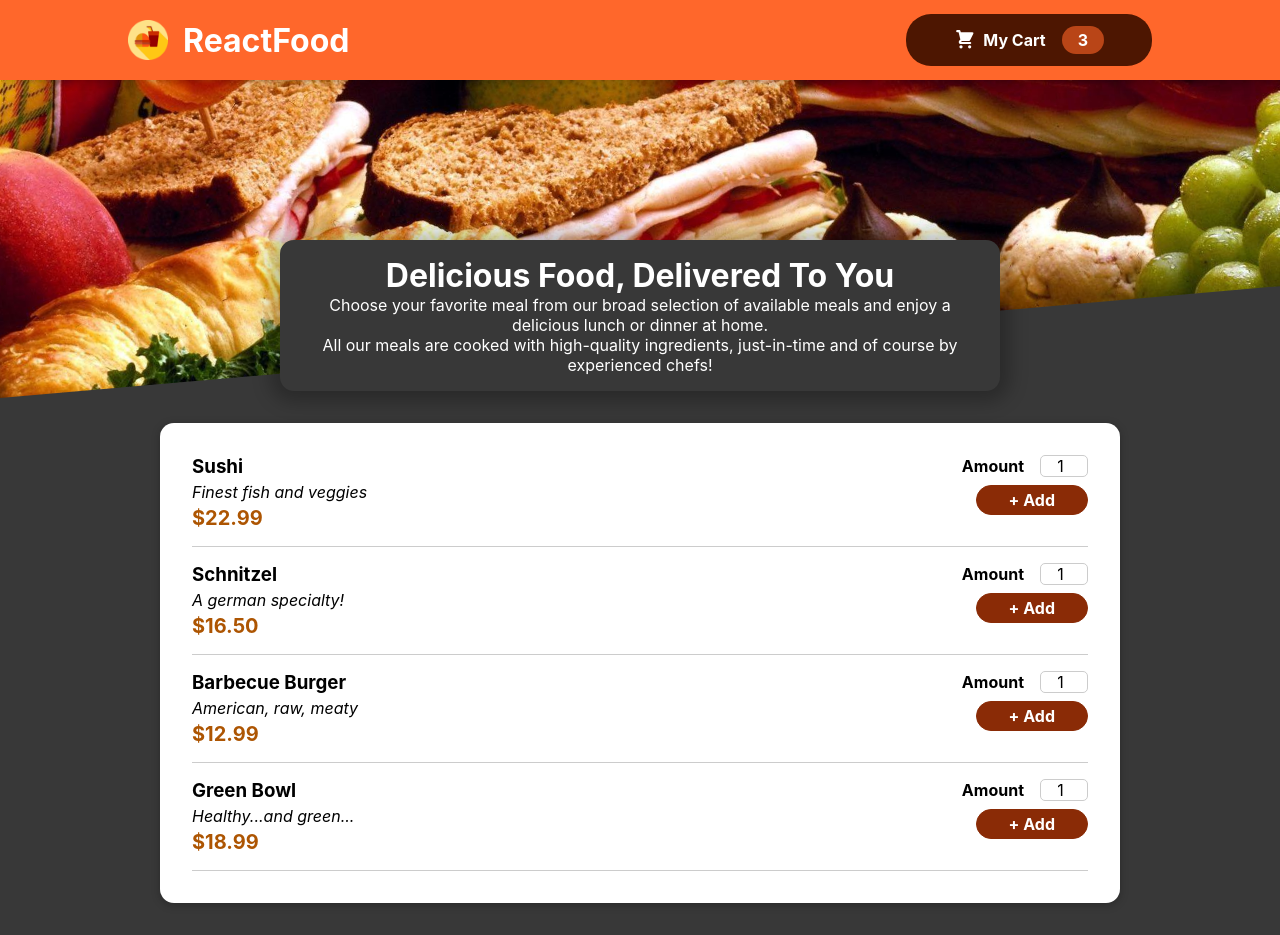
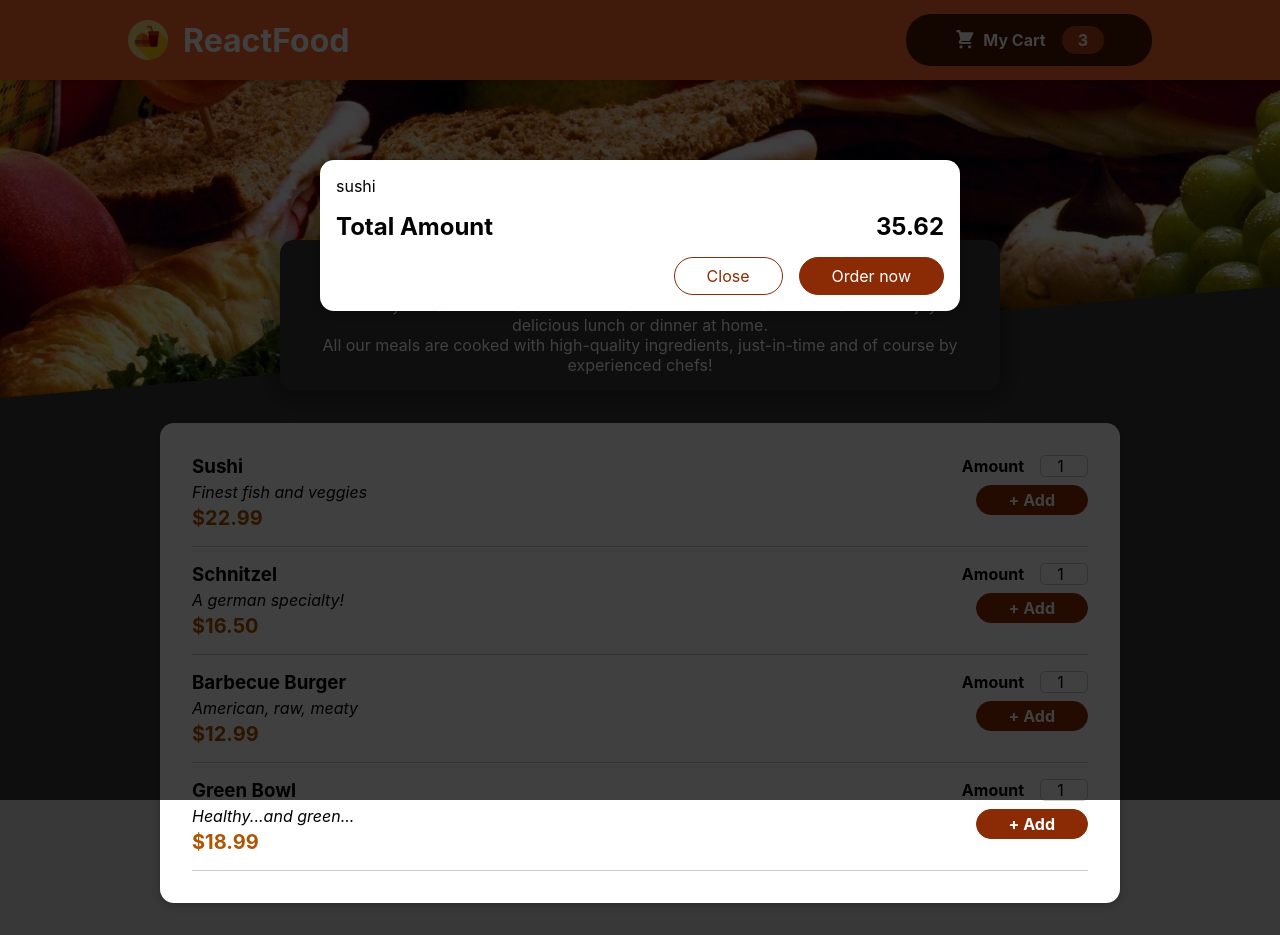
Before and after one commit to michaelthinh/ReactFood, a React (Create React App) app: page / in a window 1280 px wide. Built offline with nearby package versions, Linux system fonts and the light colour scheme.

Commit message:
add cart and its modal component

```diff
--- a/public/index.html
+++ b/public/index.html
@@ -87,6 +87,7 @@
     </head>
     <body>
         <noscript>You need to enable JavaScript to run this app.</noscript>
+        <div id="overlays"></div>
         <div id="root"></div>
         <!--
       This HTML file is a template.
--- a/src/App.js
+++ b/src/App.js
@@ -1,12 +1,14 @@
 import { Fragment } from "react";
 import Header from "./components/Layout/Header";
 import Meals from "./components/Meals/Meals";
+import Cart from "./components/Cart/Cart";
 
 import "./App.css";
 
 function App() {
     return (
         <Fragment>
+            <Cart />
             <Header />
             <main>
                 <Meals />
--- /dev/null
+++ b/src/components/Cart/Cart.js
@@ -0,0 +1,29 @@
+import Modal from "../UI/Modal";
+import classes from "./Cart.module.css";
+
+const Cart = (props) => {
+    const cartItems = (
+        <ul className={classes["cart-items"]}>
+            {[{ id: "c1", name: "sushi", amount: 2, price: 12.99 }].map(
+                (item) => (
+                    <li>{item.name}</li>
+                )
+            )}
+        </ul>
+    );
+    return (
+        <Modal>
+            {cartItems}
+            <div className={classes.total}>
+                <span>Total Amount</span>
+                <span>35.62</span>
+            </div>
+            <div className={classes.actions}>
+                <button className={classes["button--alt"]}>Close</button>
+                <button className={classes.button}>Order now</button>
+            </div>
+        </Modal>
+    );
+};
+
+export default Cart;
--- /dev/null
+++ b/src/components/Cart/Cart.module.css
@@ -0,0 +1,46 @@
+.cart-items {
+    list-style: none;
+    margin: 0;
+    padding: 0;
+    max-height: 20rem;
+    overflow: auto;
+  }
+
+  .total {
+    display: flex;
+    justify-content: space-between;
+    align-items: center;
+    font-weight: bold;
+    font-size: 1.5rem;
+    margin: 1rem 0;
+  }
+
+  .actions {
+    text-align: right;
+  }
+
+  .actions button {
+    font: inherit;
+    cursor: pointer;
+    background-color: transparent;
+    border: 1px solid #8a2b06;
+    padding: 0.5rem 2rem;
+    border-radius: 25px;
+    margin-left: 1rem;
+  }
+
+  .actions button:hover,
+  .actions button:active {
+    background-color: #5a1a01;
+    border-color: #5a1a01;
+    color: white;
+  }
+
+  .actions .button--alt {
+    color: #8a2b06;
+  }
+
+  .actions .button {
+    background-color: #8a2b06;
+    color: white;
+  }
--- /dev/null
+++ b/src/components/UI/Modal.js
@@ -0,0 +1,31 @@
+import { Fragment } from "react";
+import ReactDOM from "react-dom";
+import classes from "./Modal.module.css";
+
+const Backdrop = (props) => {
+    return <div className={classes.backdrop} />;
+};
+
+const ModalOverlay = (props) => {
+    return (
+        <div className={classes.modal}>
+            <div classname={classes.content}>{props.children}</div>
+        </div>
+    );
+};
+
+const portalElement = document.getElementById("overlays");
+
+const Modal = (props) => {
+    return (
+        <Fragment>
+            {ReactDOM.createPortal(<Backdrop />, portalElement)}
+            {ReactDOM.createPortal(
+                <ModalOverlay>{props.children}</ModalOverlay>,
+                portalElement
+            )}
+        </Fragment>
+    );
+};
+
+export default Modal;
--- /dev/null
+++ b/src/components/UI/Modal.module.css
@@ -0,0 +1,40 @@
+.backdrop {
+    position: fixed;
+    top: 0;
+    left: 0;
+    width: 100%;
+    height: 100vh;
+    z-index: 20;
+    background-color: rgba(0, 0, 0, 0.75);
+  }
+
+  .modal {
+    position: fixed;
+    top: 20vh;
+    left: 5%;
+    width: 90%;
+    background-color: white;
+    padding: 1rem;
+    border-radius: 14px;
+    box-shadow: 0 2px 8px rgba(0, 0, 0, 0.25);
+    z-index: 30;
+    animation: slide-down 300ms ease-out forwards;
+  }
+
+  @media (min-width: 768px) {
+    .modal {
+      width: 40rem;
+      left: calc(50% - 20rem);
+    }
+  }
+
+  @keyframes slide-down {
+    from {
+      opacity: 0;
+      transform: translateY(-3rem);
+    }
+    to {
+      opacity: 1;
+      transform: translateY(0);
+    }
+  }
```
